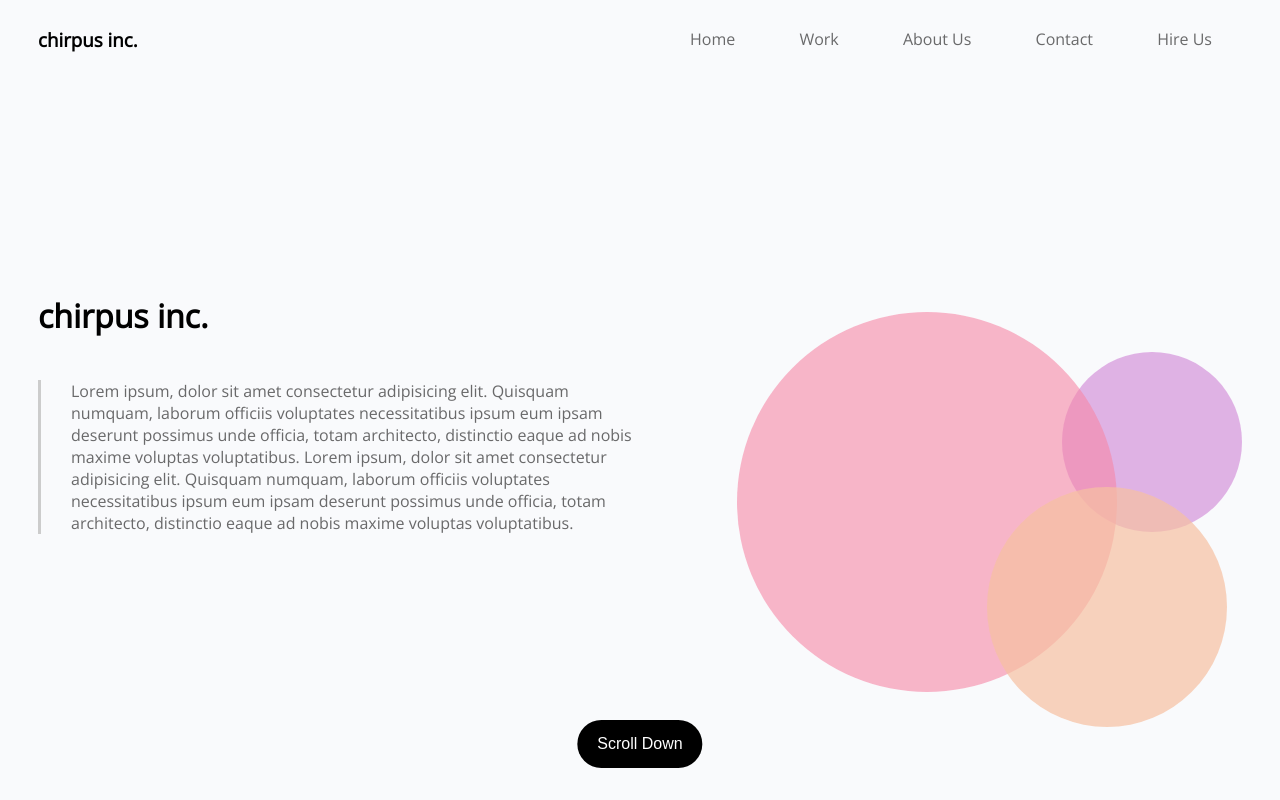
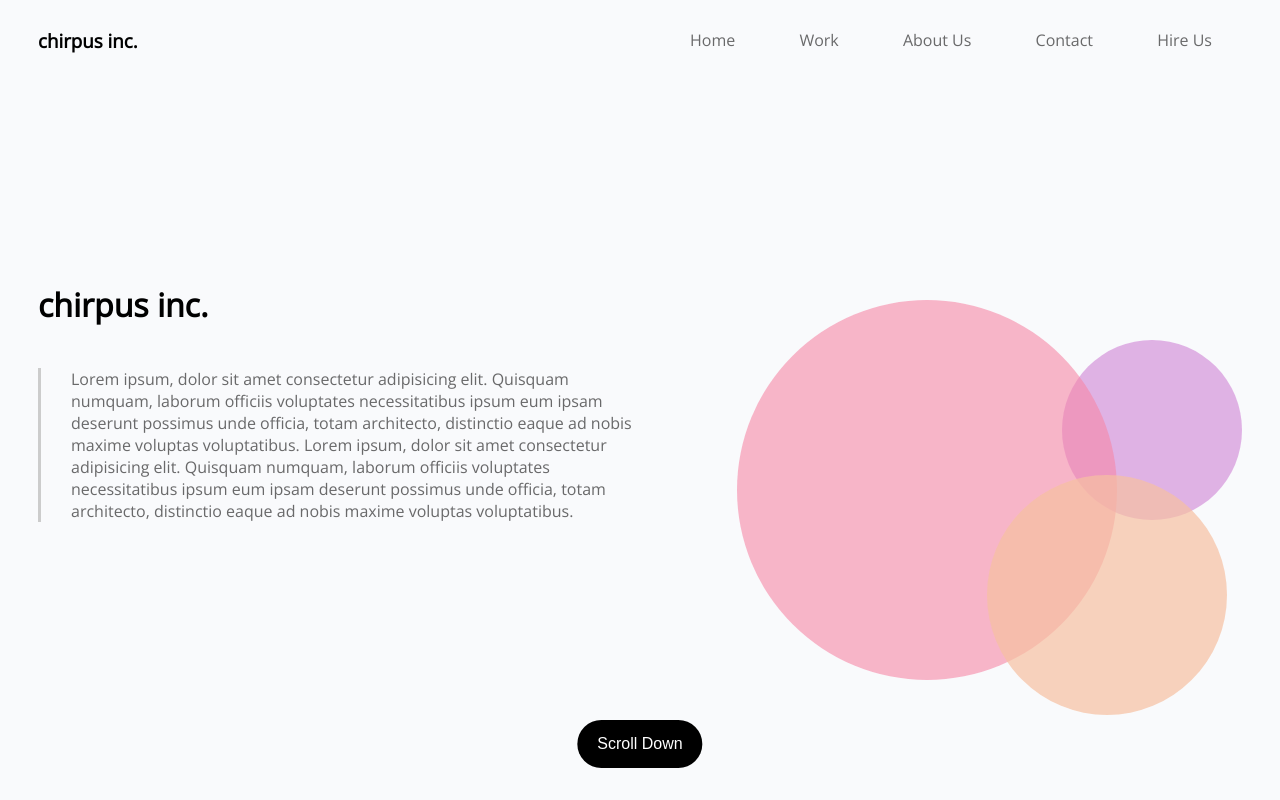
Before and after one commit to rachelbalanon/html-css-lab1-pt1, a plain HTML site: page index.html in a window 1280 px wide. Drawn offline with nearby package versions, Linux system fonts and the light colour scheme.

Commit message:
fixed minor css errors

```diff
--- a/index.html
+++ b/index.html
@@ -9,7 +9,7 @@
     <title>Chirpus</title>
 </head>
 <body>
-    <section class="main">
+    <section class="main"> <!--This tag could be removed. Can use <body> has the main container.-->
         <header>
             <h3>chirpus inc.</h3>
             <nav>
@@ -31,6 +31,7 @@
                 <section class="pink"></section>
                 <section class="peach"></section>
             </section>
+            <div class="clear-fix"></div>
         </section>
     </section>
 
--- a/style.css
+++ b/style.css
@@ -3,8 +3,19 @@ html {
     background-color: #f9fafc;
 }
 
+body {
+    margin-top: 40px;
+}
+
 header {
     position: relative;
+}
+
+h3 {
+    position: absolute;
+    top: 50%;
+    transform: translatey(-50%);
+    margin: 0;
 }
 
 nav {
@@ -60,7 +71,30 @@ p {
     float: right;
     height: 500px;
     width: 500px;
+
 }
+
+/* Alternate positioning. Use pixels to set top, right, left for circles. All circle position: relative  */
+
+/* .columns {
+    width: 100%;
+}
+
+.textbox {
+    float: left;
+    width: 48%;
+    height: 800px;
+}
+
+.image {
+    float: right;
+    width: 48%;
+    height: 800px;
+}
+
+.clear-fix {
+    clear: both;
+} */
 
 .pink {
     height: 380px;
```
